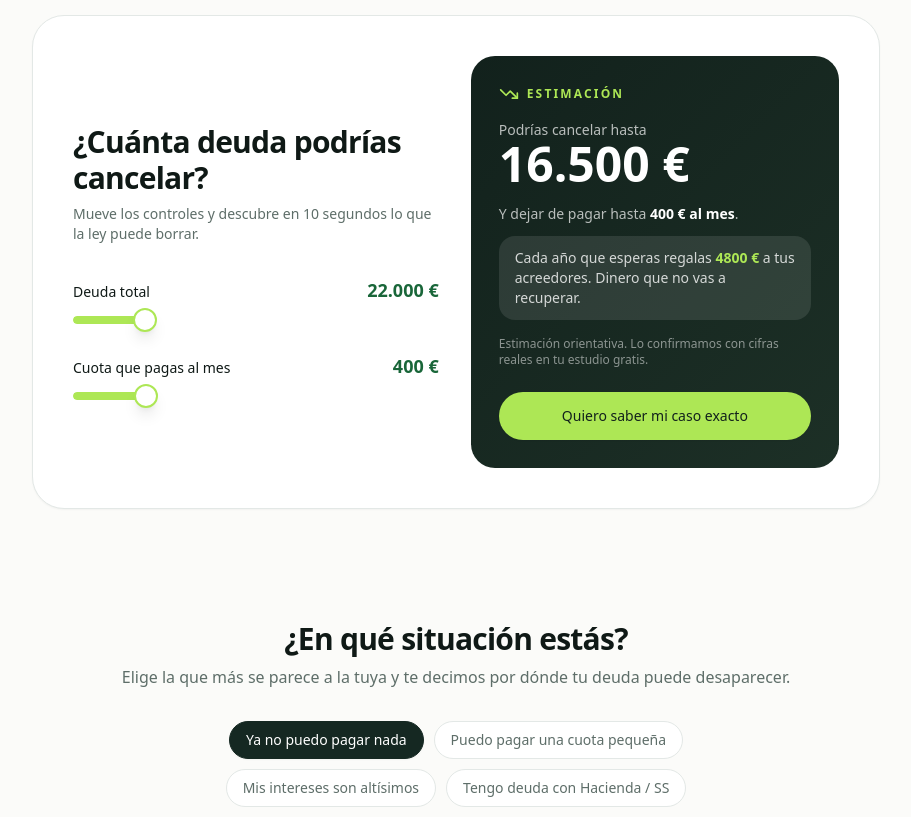
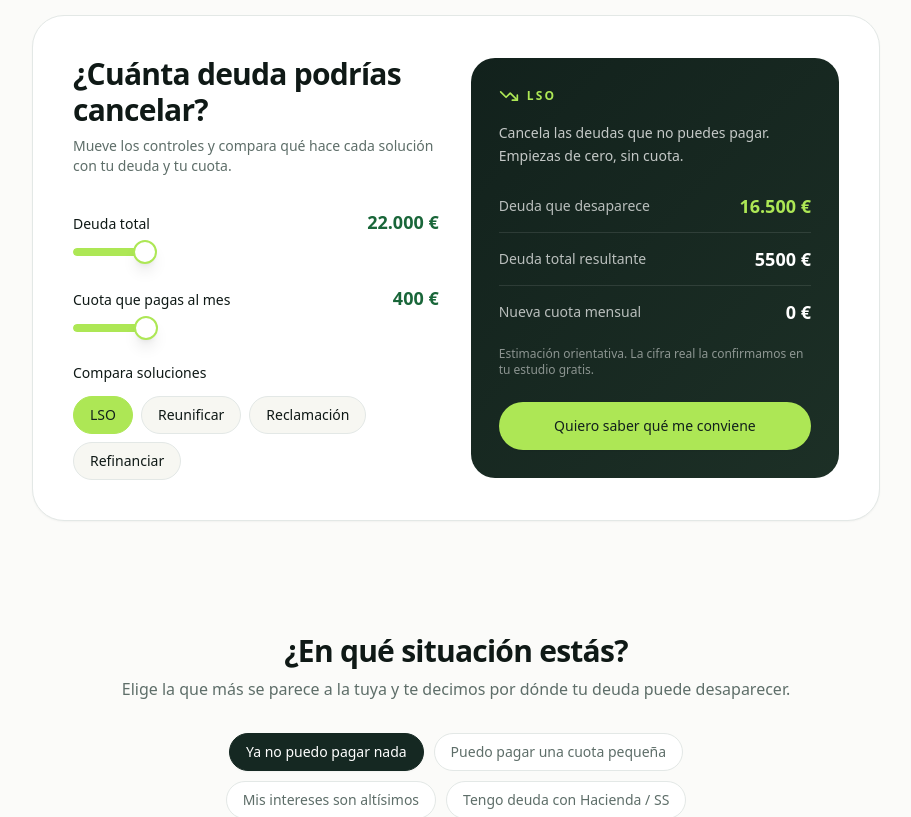
Before and after one commit to Carloslosamac/calma-deudas, a React (Vite) app: page /cancelar-deudas in a window 1280 px wide. Shown: the part 1080-1897 px from the top of the page, without its empty margins (184-1095 px from the left). Built offline with nearby package versions, Linux system fonts and the light colour scheme; the HTML template or start-up script is replaced by a standard one.

Commit message:
Changes
Co-authored-by: Carloslosamac <205789006+Carloslosamac@users.noreply.github.com>

```diff
--- a/src/data/seo/content/cancelarDeudas.tsx
+++ b/src/data/seo/content/cancelarDeudas.tsx
@@ -198,11 +198,12 @@ export const cancelarDeudas: MoneyContent = {
   interactive: {
     simulator: {
       title: "¿Cuánta deuda podrías cancelar?",
-      subtitle: "Mueve los controles y descubre en 10 segundos lo que la ley puede borrar.",
+      subtitle: "Mueve los controles y compara qué hace cada solución con tu deuda y tu cuota.",
       maxDebt: 120000,
       maxMonthly: 2000,
       defaultDebt: 22000,
       defaultMonthly: 400,
+      compareSolutions: true,
     },
     comparisonTable: {
       title: "¿Qué solución te conviene?",
```
